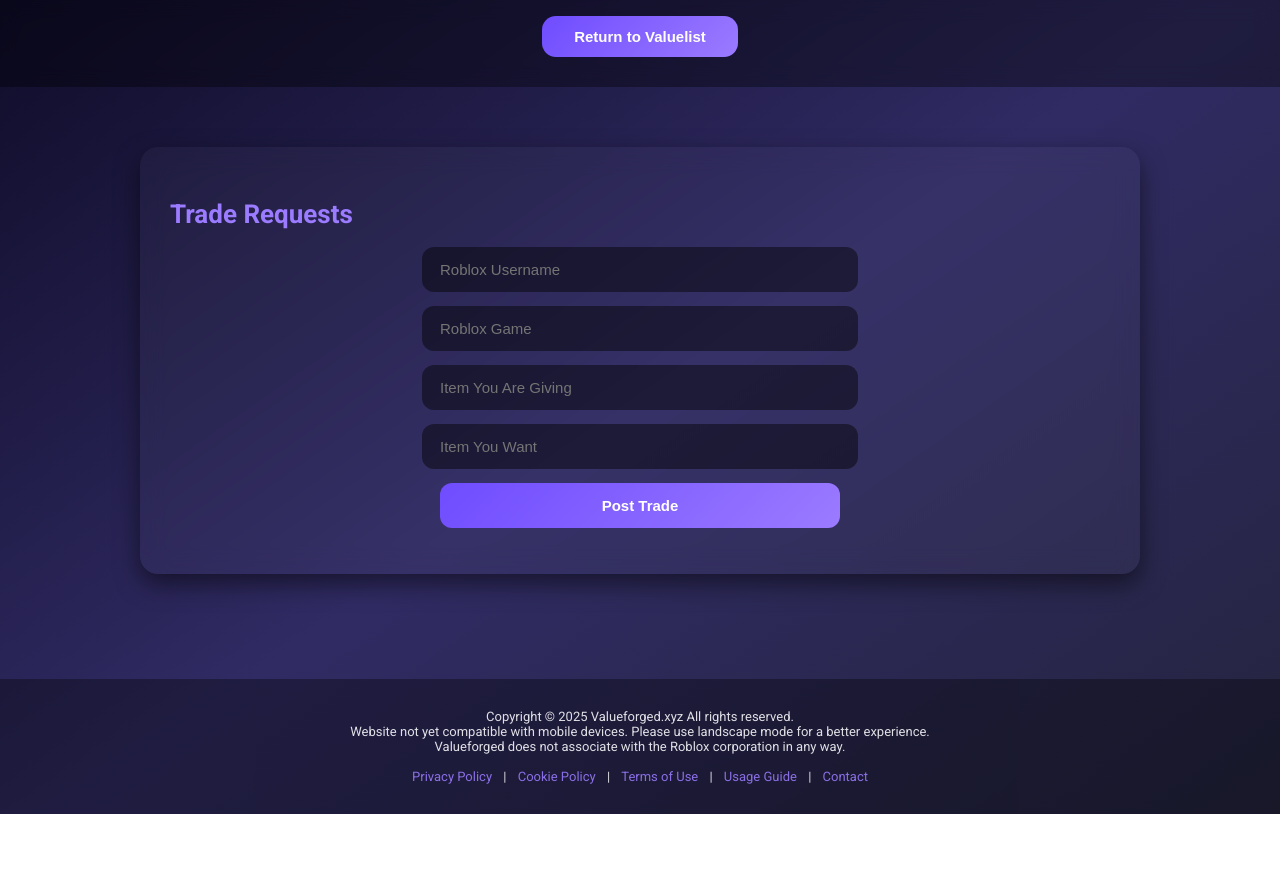
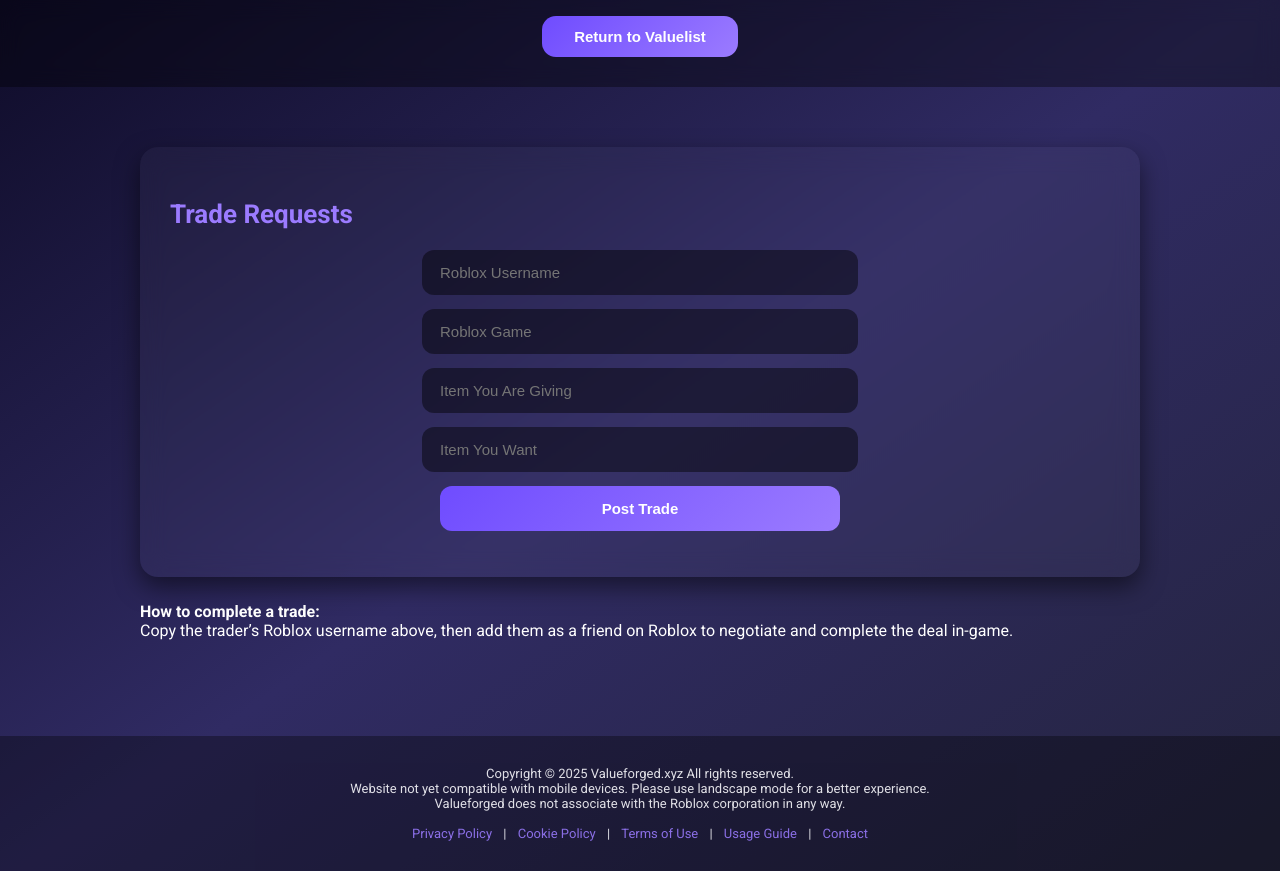
Before and after one commit to darkendDev/trade-forum, a plain HTML site: page index.html in a window 1280 px wide. Before the commit the page ends 814 px from the top, so only its background shows below. Drawn offline with Linux system fonts and the light colour scheme; no server answers.

Commit message:
Refactor CSS and update HTML structure

```diff
--- a/index.html
+++ b/index.html
@@ -4,6 +4,7 @@
 <meta charset="UTF-8">
 <title>Valueforged Trade Forum</title>
 <link href="https://fonts.googleapis.com/css2?family=Roboto:wght@400;500;700&display=swap" rel="stylesheet">
+
 <style>
 body {
   margin: 0;
@@ -15,10 +16,10 @@ body {
 /* TOP BAR */
 .top-bar {
   padding: 16px;
+  background: rgba(0,0,0,0.35);
+  backdrop-filter: blur(10px);
   display: flex;
   justify-content: center;
-  background: rgba(0,0,0,0.35);
-  backdrop-filter: blur(10px);
 }
 .top-bar a {
   text-decoration: none;
@@ -45,7 +46,7 @@ body {
   padding: 20px;
 }
 .card {
-  background: rgba(255, 255, 255, 0.03);
+  background: rgba(255,255,255,0.03);
   backdrop-filter: blur(12px);
   border-radius: 18px;
   padding: 30px;
@@ -56,7 +57,6 @@ h2 {
   font-weight: 700;
   font-size: 26px;
   color: #9b7bff;
-  margin-bottom: 18px;
 }
 
 input, button {
@@ -78,7 +78,6 @@ button {
   color: #fff;
   font-weight: 600;
   cursor: pointer;
-  transition: all 0.2s;
 }
 button:hover {
   transform: translateY(-2px);
@@ -119,11 +118,10 @@ footer a {
   text-decoration: none;
   margin: 0 8px;
 }
-footer a:hover {
-  text-decoration: underline;
-}
+footer a:hover { text-decoration: underline; }
 </style>
 </head>
+
 <body>
 
 <div class="top-bar">
@@ -144,6 +142,11 @@ footer a:hover {
   </div>
 
   <div id="posts"></div>
+
+  <p class="info-text">
+    <b>How to complete a trade:</b><br>
+    Copy the trader’s Roblox username above, then add them as a friend on Roblox to negotiate and complete the deal in-game.
+  </p>
 </div>
 
 <footer>
@@ -164,7 +167,9 @@ import { getDatabase, ref, push, onValue, remove } from "https://www.gstatic.com
 
 const COOLDOWN = 60*60*1000;
 const EXPIRY = 3*60*60*1000;
-const AVATAR_URL = "https://cdn.discordapp.com/attachments/1450022422416982157/1452691205467934740/Untitled524_20251222105606.png";
+
+const AVATAR_URL =
+"https://cdn.discordapp.com/attachments/1450022422416982157/1452691205467934740/Untitled524_20251222105606.png";
 
 const firebaseConfig = {
   apiKey: "AIzaSyDs_5zv6fgFe5P02TEIW2sJFgbczBPVe3A",
@@ -213,5 +218,6 @@ document.getElementById("postButton").onclick = ()=>{
   push(postsRef,{user,game,give,want,time:Date.now()});
 };
 </script>
+
 </body>
 </html>
```
